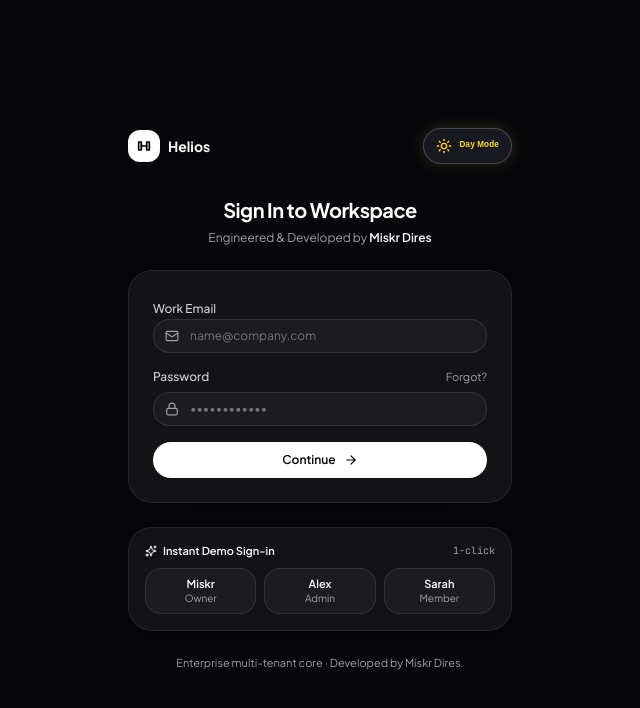
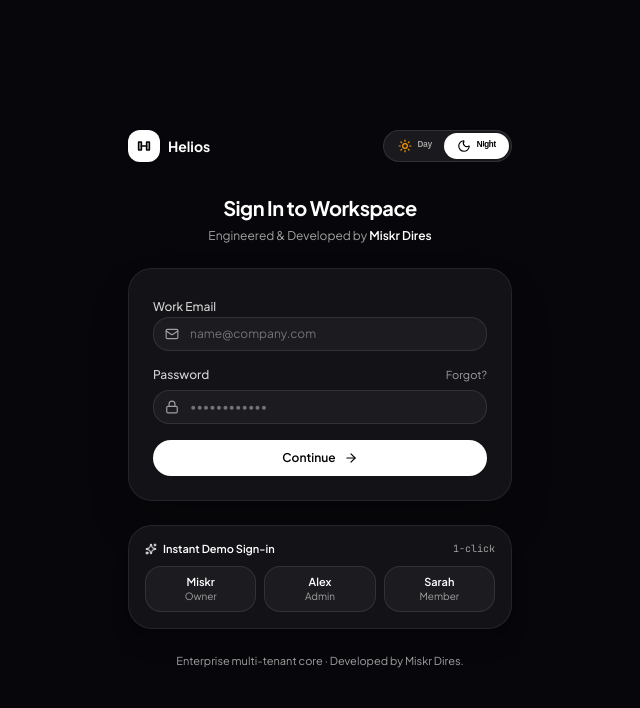
Before and after one commit to miskrdires12/my-projects-, a Next.js app: page /login in a window 1280 px wide. Shown: the top 708 px of the page, without its empty margins (320-960 px from the left). Built offline with nearby package versions, Linux system fonts and the light colour scheme.

Commit message:
fix: set pristine full white background for white mode and add segmented Day/Night switcher

```diff
--- a/app/[orgSlug]/layout.tsx
+++ b/app/[orgSlug]/layout.tsx
@@ -71,7 +71,7 @@ export default async function TenantLayout({ children, params }: TenantLayoutPro
         ];
 
   return (
-    <div className="min-h-screen bg-neutral-100 dark:bg-[#050507] text-neutral-900 dark:text-[#f4f4f7] font-sans antialiased selection:bg-black dark:selection:bg-white selection:text-white dark:selection:text-black p-2 sm:p-4 lg:p-6 flex flex-col justify-center items-center transition-colors duration-200">
+    <div className="min-h-screen bg-white dark:bg-[#050507] text-neutral-900 dark:text-[#f4f4f7] font-sans antialiased selection:bg-black dark:selection:bg-white selection:text-white dark:selection:text-black p-2 sm:p-4 lg:p-6 flex flex-col justify-center items-center transition-colors duration-200">
       {/* Outer Console Frame supporting Day/Night modes */}
       <div className="w-full max-w-[1600px] rounded-[2rem] sm:rounded-[2.5rem] bg-white dark:bg-[#0c0c10] border border-neutral-200/80 dark:border-white/[0.08] shadow-[0_20px_60px_-15px_rgba(0,0,0,0.08)] dark:shadow-[0_25px_70px_-15px_rgba(0,0,0,0.9)] flex flex-col overflow-hidden min-h-[92vh] transition-colors duration-200">
         <div className="flex flex-1 min-h-0 flex-col md:flex-row">
@@ -93,7 +93,7 @@ export default async function TenantLayout({ children, params }: TenantLayoutPro
           />
 
           {/* Main Content Area */}
-          <div className="flex-1 flex flex-col min-w-0 overflow-y-auto bg-neutral-50 dark:bg-[#07070a] transition-colors duration-200">
+          <div className="flex-1 flex flex-col min-w-0 overflow-y-auto bg-white dark:bg-[#07070a] transition-colors duration-200">
             <Header
               organizationName={tenant.organizationName}
               organizationSlug={tenant.organizationSlug}
--- a/app/globals.css
+++ b/app/globals.css
@@ -7,14 +7,14 @@
     --font-sans: var(--font-sans), -apple-system, BlinkMacSystemFont, "Segoe UI", Roboto, sans-serif;
     --font-mono: var(--font-mono), monospace;
 
-    /* DAY MODE (Pristine Black & White) */
-    --background: #f8f9fa;
-    --foreground: #09090b;
+    /* DAY MODE (Pristine Pure Full White & Black) */
+    --background: #ffffff;
+    --foreground: #000000;
     --card: #ffffff;
-    --card-elevated: #f1f2f4;
+    --card-elevated: #ffffff;
     --card-border: rgba(0, 0, 0, 0.08);
-    --muted: #71717a;
-    --muted-bg: rgba(0, 0, 0, 0.04);
+    --muted: #52525b;
+    --muted-bg: rgba(0, 0, 0, 0.03);
     --border: rgba(0, 0, 0, 0.08);
     --ring: rgba(0, 0, 0, 0.2);
 
@@ -23,8 +23,8 @@
     --btn-primary-text: #ffffff;
     --pill-active-bg: #000000;
     --pill-active-text: #ffffff;
-    --pill-inactive-bg: rgba(0, 0, 0, 0.04);
-    --pill-inactive-border: rgba(0, 0, 0, 0.08);
+    --pill-inactive-bg: #ffffff;
+    --pill-inactive-border: rgba(0, 0, 0, 0.1);
     --pill-inactive-text: #52525b;
   }
 
--- a/app/login/page.tsx
+++ b/app/login/page.tsx
@@ -5,7 +5,7 @@ export const dynamic = "force-dynamic";
 
 export default function LoginPage() {
   return (
-    <div className="min-h-screen bg-neutral-100 dark:bg-[#07070b] text-neutral-900 dark:text-white flex flex-col justify-center items-center p-6 font-sans relative overflow-hidden transition-colors duration-200">
+    <div className="min-h-screen bg-white dark:bg-[#07070b] text-neutral-900 dark:text-white flex flex-col justify-center items-center p-6 font-sans relative overflow-hidden transition-colors duration-200">
       <Suspense fallback={<div className="text-xs text-neutral-400">Loading authentication...</div>}>
         <LoginForm />
       </Suspense>
--- a/app/select-organization/page.tsx
+++ b/app/select-organization/page.tsx
@@ -41,7 +41,7 @@ export default async function SelectOrganizationPage() {
   }
 
   return (
-    <div className="min-h-screen bg-neutral-100 dark:bg-[#07070b] text-neutral-900 dark:text-white flex flex-col justify-center items-center p-6 font-sans relative overflow-hidden transition-colors duration-200">
+    <div className="min-h-screen bg-white dark:bg-[#07070b] text-neutral-900 dark:text-white flex flex-col justify-center items-center p-6 font-sans relative overflow-hidden transition-colors duration-200">
       <div className="w-full max-w-md space-y-6 relative z-10">
         <div className="flex items-center justify-between">
           <div className="flex items-center gap-2">
--- a/components/theme-provider.tsx
+++ b/components/theme-provider.tsx
@@ -97,7 +97,7 @@ export function ThemeToggle({
   className?: string;
   showLabel?: boolean;
 }) {
-  const { theme, toggleTheme } = useTheme();
+  const { theme, setTheme } = useTheme();
   const [mounted, setMounted] = useState(false);
 
   useEffect(() => {
@@ -106,35 +106,47 @@ export function ThemeToggle({
 
   if (!mounted) {
     return (
-      <div className={`h-9 px-3 rounded-full bg-neutral-200/50 dark:bg-neutral-800/50 flex items-center gap-1.5 ${className}`} />
+      <div className={`h-9 w-28 rounded-full bg-neutral-100 dark:bg-white/[0.05] border border-neutral-200 dark:border-white/10 ${className}`} />
     );
   }
 
   const isDark = theme === "dark";
 
   return (
-    <button
-      onClick={toggleTheme}
-      type="button"
-      id="theme-toggle-btn"
-      title={isDark ? "Switch to Day Mode" : "Switch to Night Mode"}
-      aria-label={isDark ? "Switch to Day Mode" : "Switch to Night Mode"}
-      className={`group relative h-9 px-3 rounded-full border transition-all duration-200 cursor-pointer flex items-center gap-2 font-medium text-xs select-none ${
-        isDark
-          ? "bg-[#181820] hover:bg-[#22222c] border-white/20 text-yellow-300 shadow-[0_0_15px_rgba(253,224,71,0.15)] active:scale-95"
-          : "bg-white hover:bg-neutral-100 border-neutral-300 text-neutral-900 shadow-sm active:scale-95"
-      } ${className}`}
+    <div
+      className={`inline-flex items-center p-0.5 rounded-full bg-neutral-100 dark:bg-white/[0.08] border border-neutral-200 dark:border-white/10 text-xs select-none shadow-2xs transition-all ${className}`}
     >
-      <span className="relative flex items-center justify-center">
-        {isDark ? (
-          <Sun className="h-4 w-4 transition-transform duration-300 group-hover:rotate-90 text-amber-300" />
-        ) : (
-          <Moon className="h-4 w-4 transition-transform duration-300 group-hover:-rotate-45 text-neutral-900" />
-        )}
-      </span>
-      <span className="font-semibold tracking-wide">
-        {isDark ? toTiny("Day Mode") : toTiny("Night Mode")}
-      </span>
-    </button>
+      <button
+        type="button"
+        id="theme-day-btn"
+        onClick={() => setTheme("light")}
+        title="Day Mode (Full White)"
+        aria-label="Day Mode (Full White)"
+        className={`flex items-center gap-1.5 px-3 py-1 rounded-full text-xs font-semibold transition-all cursor-pointer ${
+          !isDark
+            ? "bg-white text-black shadow-xs border border-neutral-200/80 font-bold"
+            : "text-neutral-500 hover:text-black dark:text-neutral-400 dark:hover:text-white"
+        }`}
+      >
+        <Sun className="h-3.5 w-3.5 text-amber-500" />
+        <span>{toTiny("Day")}</span>
+      </button>
+
+      <button
+        type="button"
+        id="theme-night-btn"
+        onClick={() => setTheme("dark")}
+        title="Night Mode (Dark)"
+        aria-label="Night Mode (Dark)"
+        className={`flex items-center gap-1.5 px-3 py-1 rounded-full text-xs font-semibold transition-all cursor-pointer ${
+          isDark
+            ? "bg-white text-black shadow-xs border border-white/20 font-bold"
+            : "text-neutral-500 hover:text-black dark:text-neutral-400 dark:hover:text-white"
+        }`}
+      >
+        <Moon className="h-3.5 w-3.5 text-neutral-900 dark:text-black" />
+        <span>{toTiny("Night")}</span>
+      </button>
+    </div>
   );
 }
```
